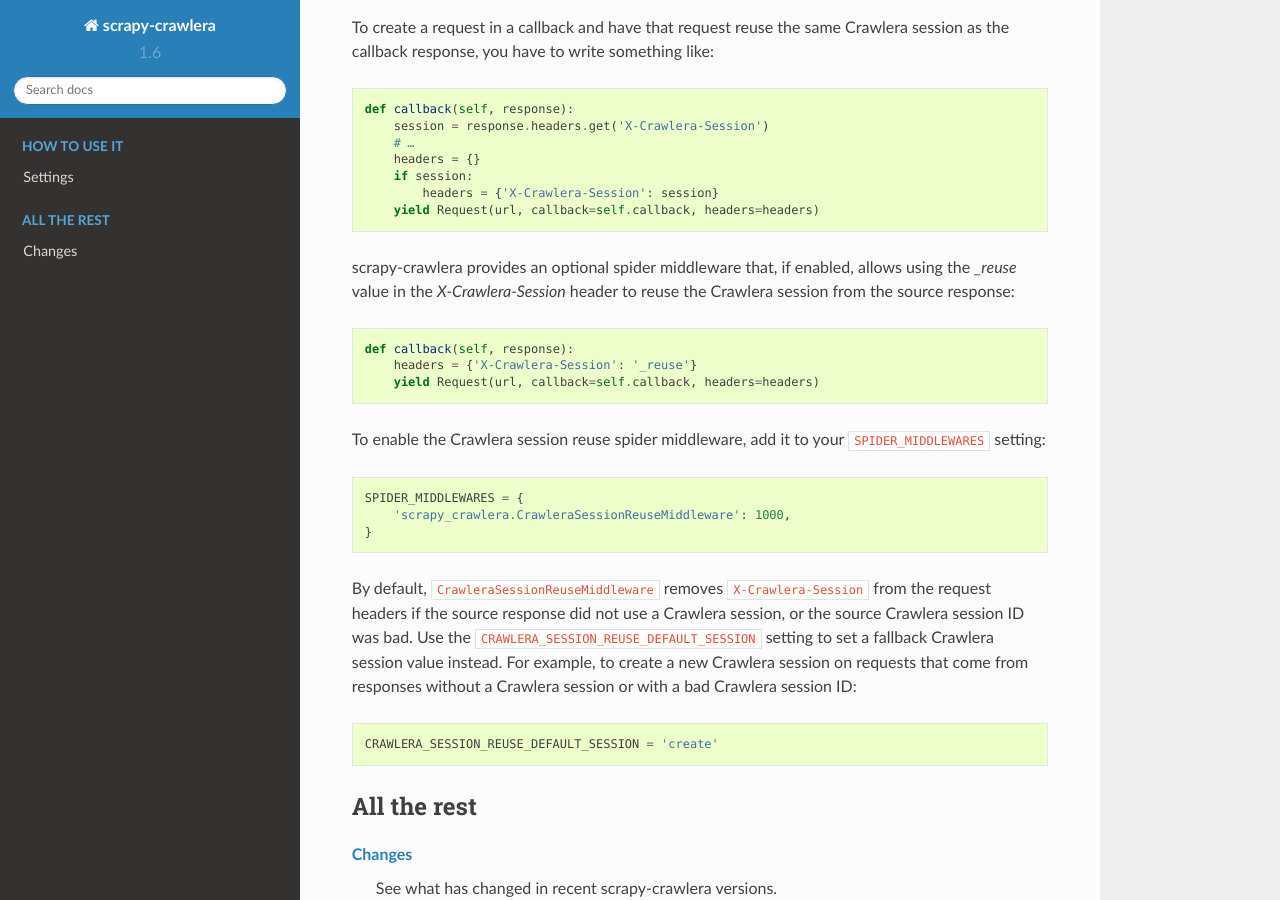
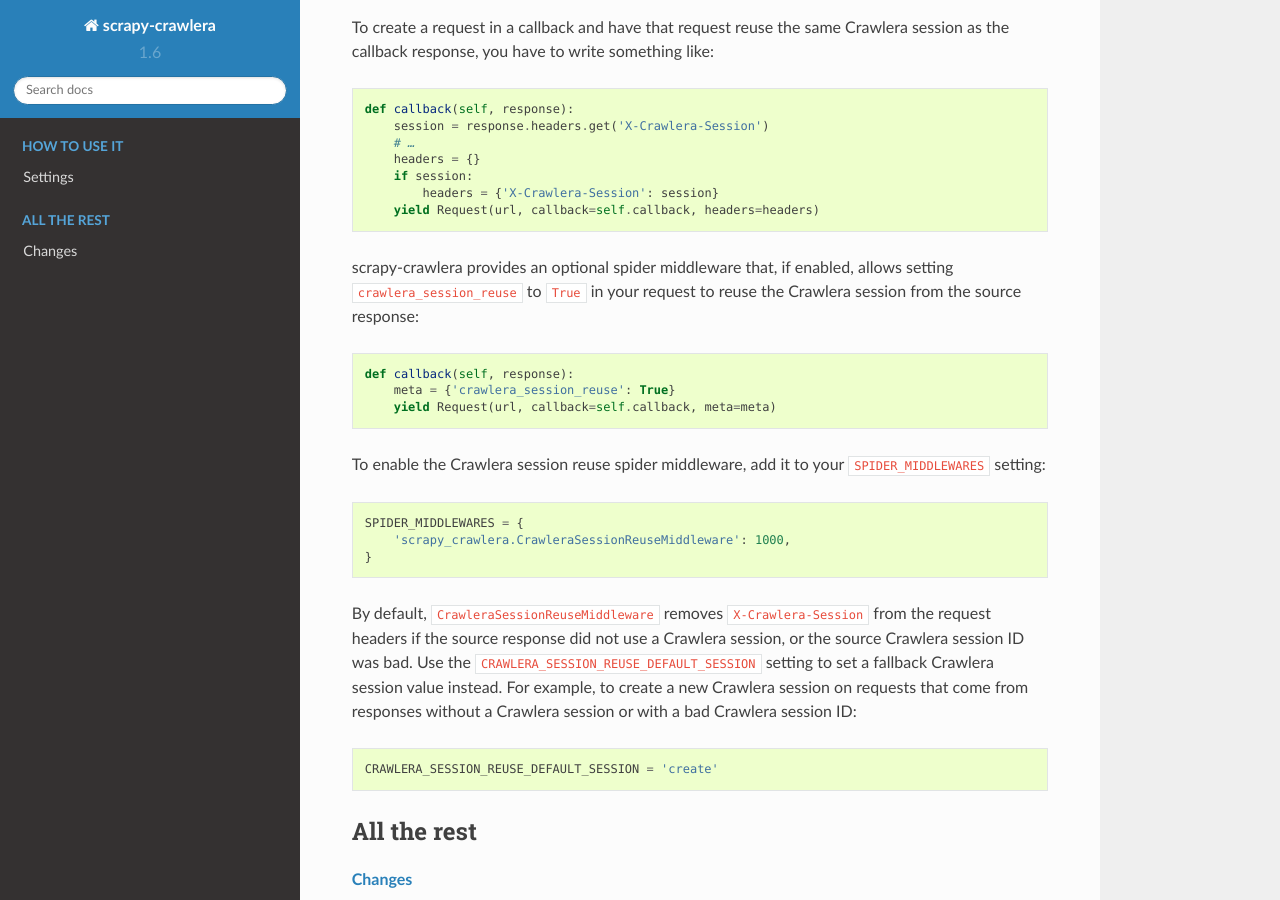
Before and after one commit to scrapy-plugins/scrapy-zyte-smartproxy, a Sphinx documentation site: the page built from docs/index.rst, in a window 1280 px wide and 900 px high, scrolled down 1958 px. Built offline with Sphinx 7.4.7 and the Read the Docs theme 2.0.0, drawn with Linux system fonts in a browser that asks for light colours.

Commit message:
Switch Crawlera session reuse from a header value to a meta boolean flag

```diff
--- a/docs/index.rst
+++ b/docs/index.rst
@@ -105,12 +105,12 @@
         yield Request(url, callback=self.callback, headers=headers)
 
 scrapy-crawlera provides an optional spider middleware that, if enabled, allows
-using the `_reuse` value in the `X-Crawlera-Session` header to reuse the
+setting  ``crawlera_session_reuse`` to ``True`` in your request to reuse the
 Crawlera session from the source response::
 
     def callback(self, response):
-        headers = {'X-Crawlera-Session': '_reuse'}
-        yield Request(url, callback=self.callback, headers=headers)
+        meta = {'crawlera_session_reuse': True}
+        yield Request(url, callback=self.callback, meta=meta)
 
 To enable the Crawlera session reuse spider middleware, add it to your
 ``SPIDER_MIDDLEWARES`` setting::
```
Also changed, not shown: 2 other files.
